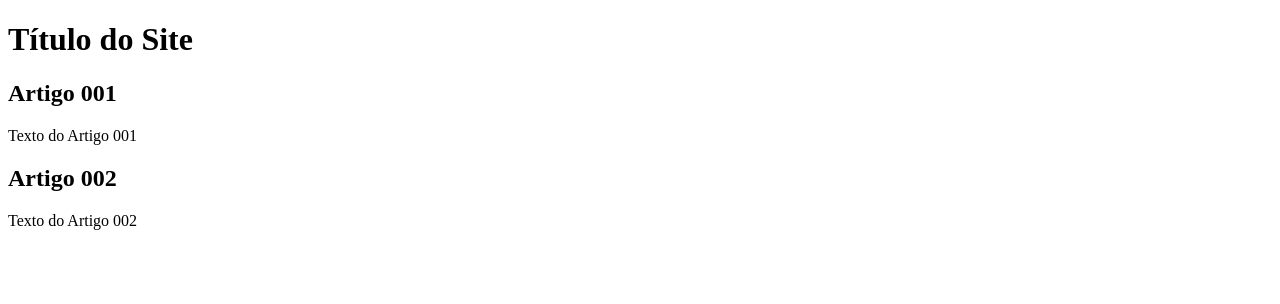
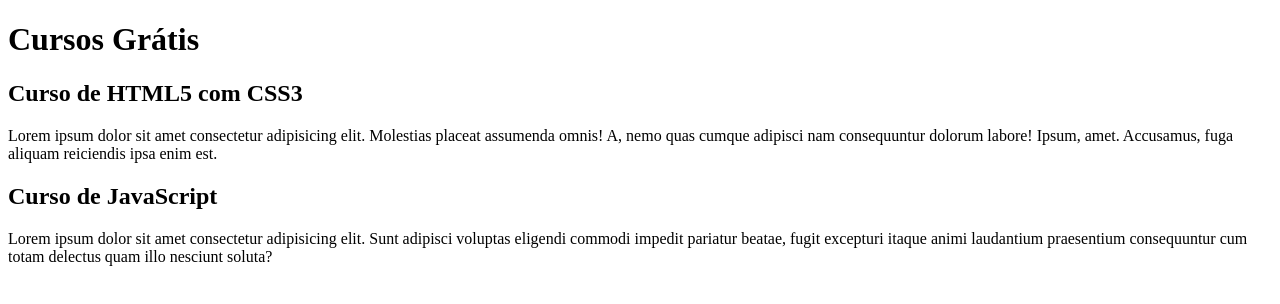
Before and after one commit to MadQues/Projeto-Site-a, a plain HTML site: page index.html in a window 1280 px wide. Drawn offline with Linux system fonts and the light colour scheme.

Commit message:
Comecei a escrever o conteúdo

```diff
--- a/index.html
+++ b/index.html
@@ -9,15 +9,15 @@
 <body>
     <Main>
         <Header>
-            <h1>Título do Site</h1>
+            <h1>Cursos Grátis</h1>
         </Header>
         <Article>
-            <h2>Artigo 001</h2>
-            <p>Texto do Artigo 001</p>
+            <h2>Curso de HTML5 com CSS3</h2>
+            <p>Lorem ipsum dolor sit amet consectetur adipisicing elit. Molestias placeat assumenda omnis! A, nemo quas cumque adipisci nam consequuntur dolorum labore! Ipsum, amet. Accusamus, fuga aliquam reiciendis ipsa enim est.</p>
         </Article>
         <article>
-            <h2>Artigo 002</h2>
-            <p>Texto do Artigo 002</p>
+            <h2>Curso de JavaScript</h2>
+            <p>Lorem ipsum dolor sit amet consectetur adipisicing elit. Sunt adipisci voluptas eligendi commodi impedit pariatur beatae, fugit excepturi itaque animi laudantium praesentium consequuntur cum totam delectus quam illo nesciunt soluta?</p>
         </article>
     </Main>
 </body>
```
